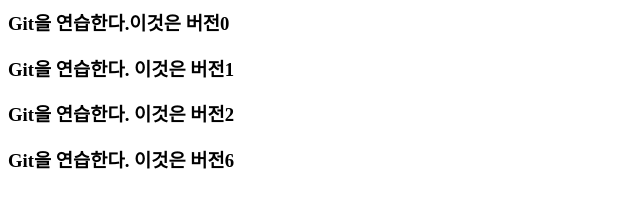
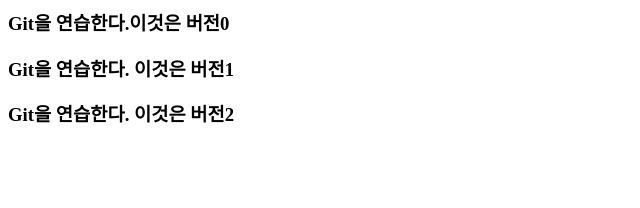
Before and after one commit to SettingRhino/gittest, a plain HTML site: page index.html in a window 1280 px wide. Shown: the whole page, without its empty margins (0-640 px from the left). Drawn offline with Linux system fonts and the light colour scheme.

Commit message:
no message

```diff
--- a/index.html
+++ b/index.html
@@ -8,6 +8,5 @@
     <h3>Git을 연습한다.이것은 버전0</h3>
       <h3>Git을 연습한다. 이것은 버전1</h3>
       <h3>Git을 연습한다. 이것은 버전2</h3>
-      <h3>Git을 연습한다. 이것은 버전6</h3>
   </body>
 </html>
```
